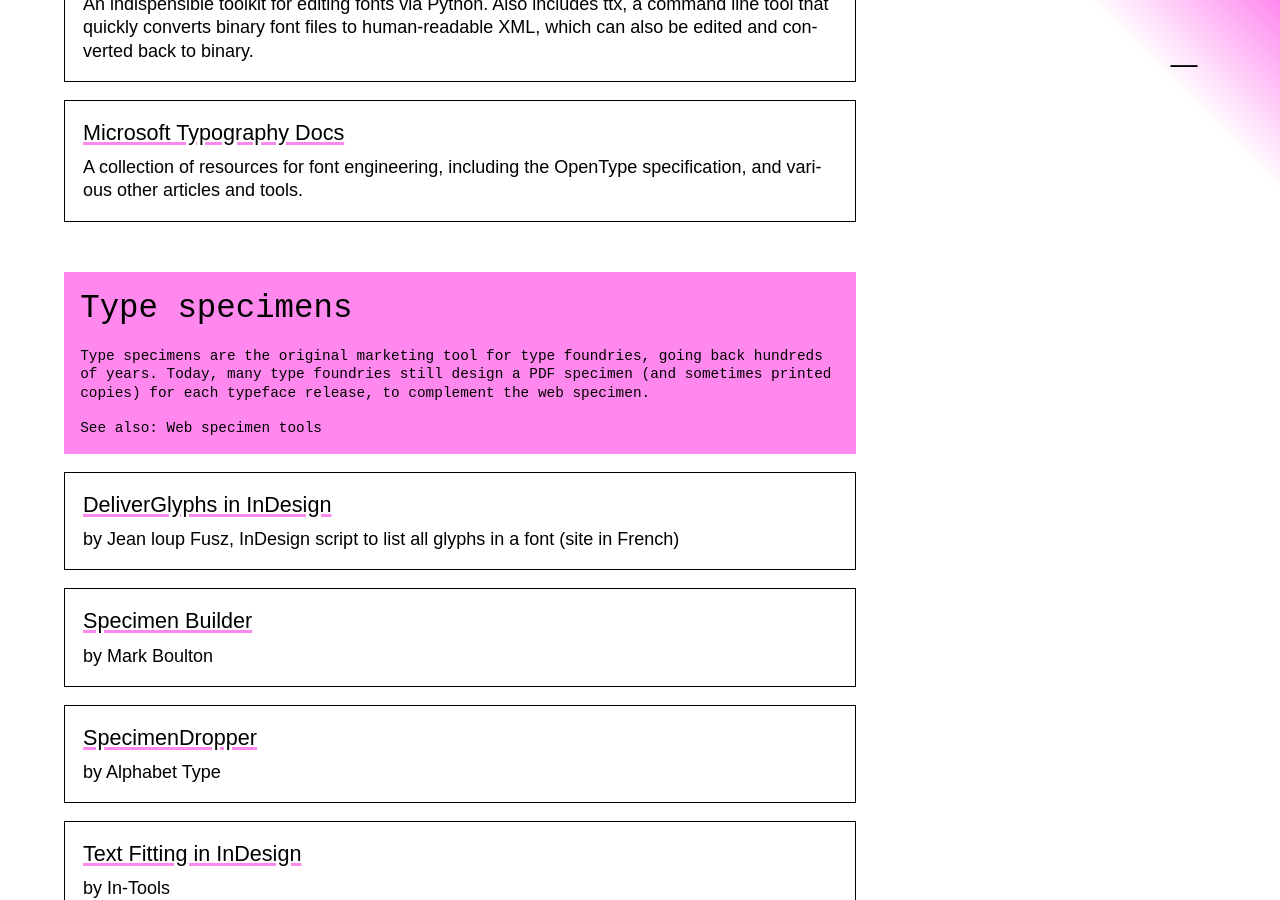
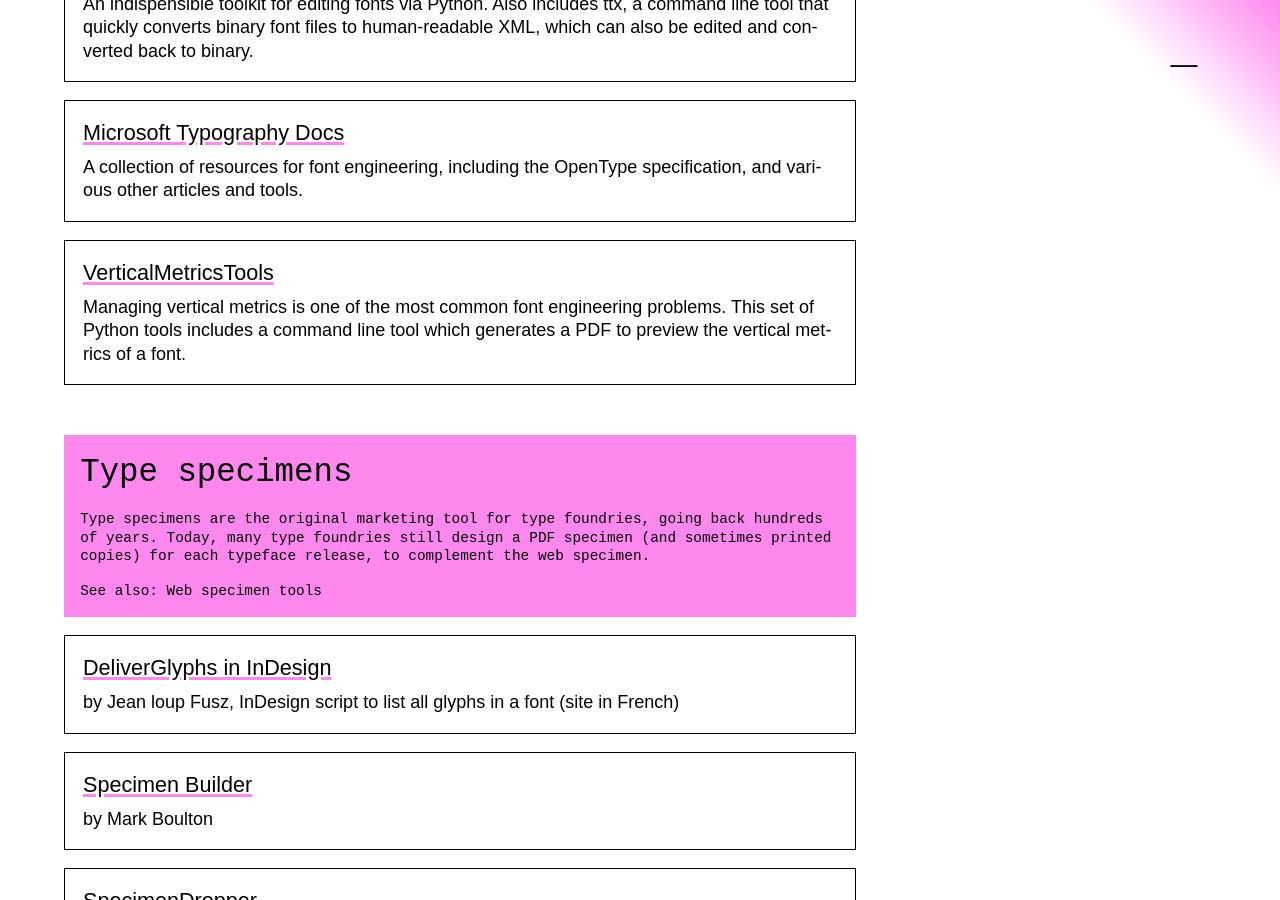
Before and after one commit to justinpenner/type-design-resources, a Jekyll site: the page built from index.md, in a window 1280 px wide and 900 px high, scrolled down 33574 px. Built offline with Jekyll 4.4.1, drawn with Linux system fonts in a browser that asks for light colours; some web fonts are replaced.

Commit message:
Add #36 submission by @frankrolf

```diff
--- a/_data/data.yaml
+++ b/_data/data.yaml
@@ -951,6 +951,9 @@
           - name: DTL OTMaster
             url: https://www.fontmaster.nl/otmaster.html
             description: A dedicated app for font engineering that allows you to perform a wide range of proof tests, QA checks, and edits to your font files.
+          - name: VerticalMetricsTools
+            url: https://github.com/mathieureguer/VerticalMetricsTools
+            description: Managing vertical metrics is one of the most common font engineering problems. This set of Python tools includes a command line tool which generates a PDF to preview the vertical metrics of a font.
   - name: Type specimens
     description: "Type specimens are the original marketing tool for type foundries, going back hundreds of years. Today, many type foundries still design a PDF specimen (and sometimes printed copies) for each typeface release, to complement the web specimen.\n\nSee also: [Web specimen tools](#web-specimen-tools)"
     items:
```
